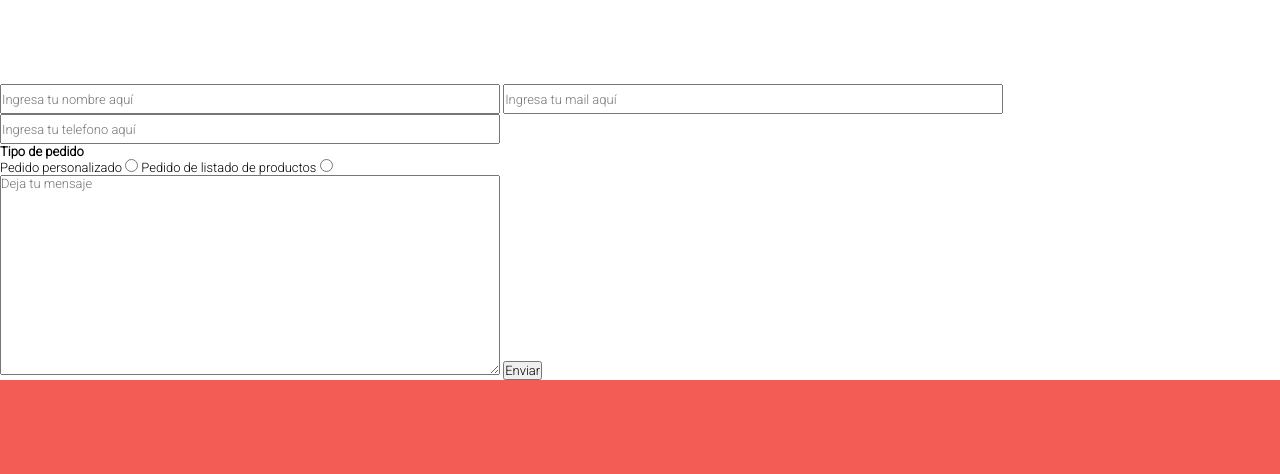
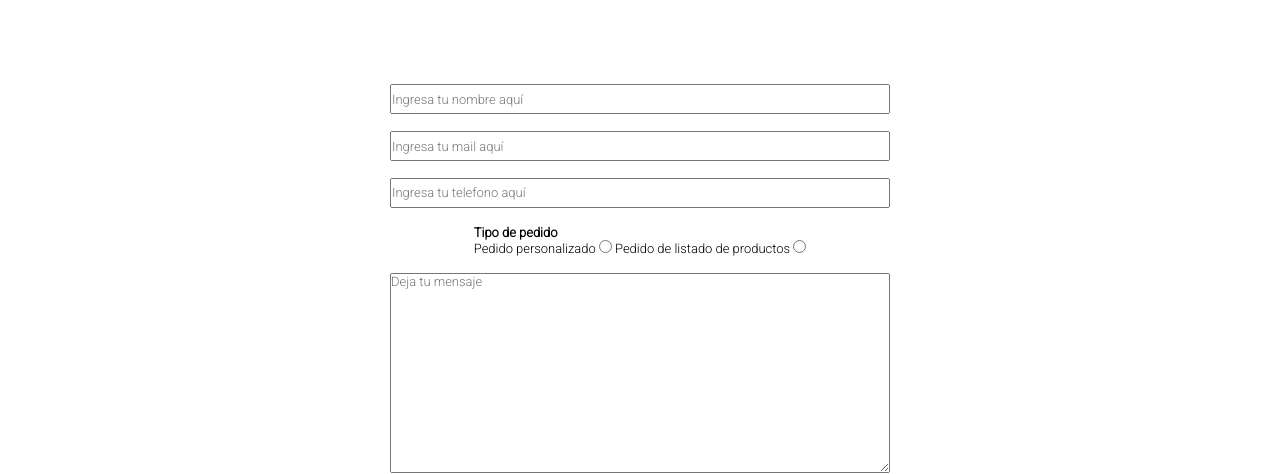
Before and after one commit to javierasila/desafio7-pasteleria-silva, a website: page pages/contacto.html in a window 1280 px wide. Shown: the part 231-705 px from the top of the page. Drawn offline with Linux system fonts and the light colour scheme.

Commit message:
Terminando pag contacto

```diff
--- /dev/null
+++ b/sass/_contacto.scss
@@ -0,0 +1,22 @@
+.main {
+    .form {
+        .form__list {
+            height: 450px;
+            display: flex;
+            flex-direction: column;
+            align-items: center;
+            justify-content: space-between;
+            margin-bottom: 100px;
+
+        }
+        .form__button {
+            background-color: $colorPrincipal;
+            padding: 15px 10px;
+            border-radius: 3px;
+            font-family: 'Roboto', sans-serif;
+            color: #fff;
+            text-transform: uppercase;
+            border: none;
+        }
+    }
+}
--- a/sass/estilosSass.scss
+++ b/sass/estilosSass.scss
@@ -22,3 +22,4 @@ $tipografiaTitulos: #4e4e4e 2.5rem;
 @import "extend.scss";
 @import "card.scss";
 @import "ubicacion.scss";
+@import "contacto.scss";
```
Also changed, not shown: stylesheet/estilosNuevos.css.
